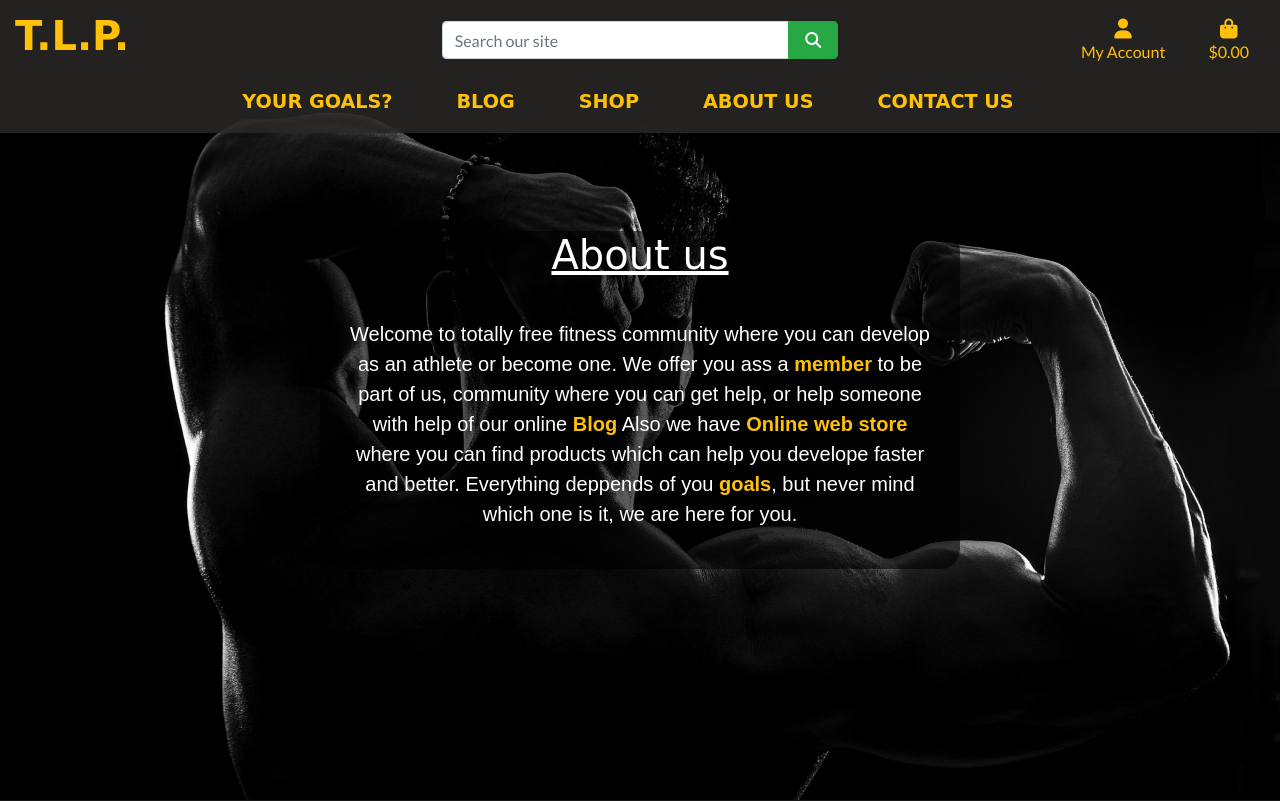
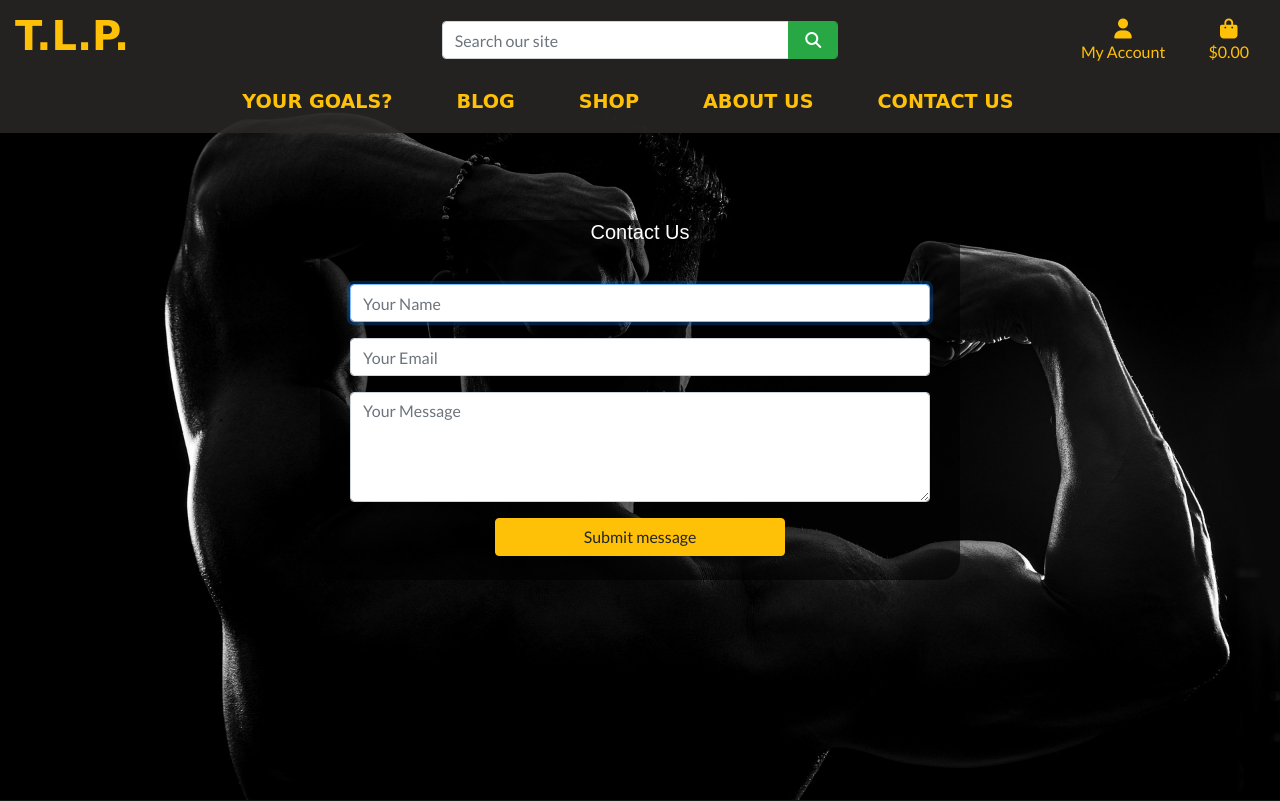
Before and after one commit to Kraljiccar/TLP-gym-community, a Django app: page /contact/ in a window 1280 px wide. Shown: the top 801 px of the page. Run offline with Django 3.2, Linux system fonts and the light colour scheme; some libraries are stand-ins or nearby versions; some web fonts are replaced.

Commit message:
Added setings, view and forms to contact page

```diff
--- /dev/null
+++ b/home/forms.py
@@ -0,0 +1,19 @@
+from django import forms
+
+
+class ContactForm(forms.Form):
+    name = forms.CharField(max_length=100, widget=forms.TextInput(attrs={
+        'autofocus': True,
+        'class': "form-group",
+        'placeholder': "Your Name",
+
+    }), label="")
+    email = forms.EmailField(widget=forms.TextInput(attrs={
+        'class': "form-group",
+        'placeholder': "Your Email"
+    }), label="")
+    message = forms.CharField(widget=forms.Textarea(attrs={
+        'class': "form-group",
+        'rows': "4",
+        'cols': "50",
+        'placeholder': "Your Message"}), label="")
--- a/home/templates/home/contact.html
+++ b/home/templates/home/contact.html
@@ -9,12 +9,13 @@
     <div class="overlay"></div>
     <div class="container about">
         <div class="col">
-            <h1>About us</h1>
-            <p>
-                Welcome to totally free fitness community where you can develop as an athlete or become one. We offer you ass a <a href="{% url 'account_signup' %}">member</a> to be part of us, community where you can get help, or help
-                someone with help of our online <a href="#">Blog</a> Also we have <a href="{% url 'products' %}">Online web store</a> where you can find products which can help you develope faster and better. Everything deppends of you
-                <a href="#">goals</a>, but never mind which one is it, we are here for you.
-            </p>
+            <p class="text-wht aw display-3 text-center">Contact Us</p>
+                <form method="POST" class="text-wht p4 mb-4 aw">
+                    {% csrf_token %}
+                    {{ form|crispy }}
+                    <input type="submit" class="btn btn-warning w-50"
+                        value="Submit message" />
+                </form>
         </div>
     </div>
 </div>
--- a/home/views.py
+++ b/home/views.py
@@ -1,6 +1,10 @@
+from django.conf import settings
 from django.shortcuts import render
+from django.contrib import messages
+from django.core.mail import send_mail
 from django.views import generic
 from django.views.generic import TemplateView
+from .forms import ContactForm
 
 # Create your views here.
 
@@ -13,10 +17,6 @@ def index(request):
 
 class AboutView(TemplateView):
     template_name = "home/about.html"
-
-
-class ContactView(TemplateView):
-    template_name = "home/contact.html"
 
 
 class LoseweightView(TemplateView):
@@ -33,3 +33,33 @@ class EnduranceView(TemplateView):
 
 class LivehealthyView(TemplateView):
     template_name = "home/live-healthy.html"
+
+
+class ContactView(generic.FormView):
+    form_class = ContactForm
+    template_name = "home/contact.html"
+
+    def get_success_url(self):
+        return reverse("contact")
+
+    def form_valid(self, form):
+        """"Getting clean data from the form and creating
+        a message to get sent to default email."""
+        messages.success(self.request,
+                         "Thank you for getting in touch with us. We have received your message.")
+        name = form.cleaned_data.get('name')
+        email = form.cleaned_data.get('email')
+        message = form.cleaned_data.get('message')
+
+        full_message = f"""
+        Received message below from {name}, {email}
+        ___________________________
+        {message}
+        """
+        send_mail(
+            subject="Message from TLP contact form",
+            message=full_message,
+            from_email=settings.DEFAULT_FROM_EMAIL,
+            recipient_list=[settings.NOTIFY_EMAIL]
+        )
+        return super(ContactView, self).form_invalid(form)
--- a/tlp_gym_community/settings.py
+++ b/tlp_gym_community/settings.py
@@ -208,6 +208,7 @@ STRIPE_WH_SECRET = os.getenv('STRIPE_WH_SECRET', '')
 
 if 'DEVELOPMENT' in os.environ:
     EMAIL_BACKEND = 'django.core.mail.backends.console.EmailBackend'
+    NOTIFY_EMAIL = os.environ.get('NOTIFY_EMAIL')
     DEFAULT_FROM_EMAIL = 'tlpgymcommunity@example.com'
 else:
     EMAIL_BACKEND = 'django.core.mail.backends.smtp.EmailBackend'
@@ -217,3 +218,4 @@ else:
     EMAIL_HOST_USER = os.environ.get('EMAIL_HOST_USER')
     EMAIL_HOST_PASSWORD = os.environ.get('EMAIL_HOST_PASS')
     DEFAULT_FROM_EMAIL = os.environ.get('EMAIL_HOST_USER')
+    NOTIFY_EMAIL = os.environ.get('NOTIFY_EMAIL')
```
